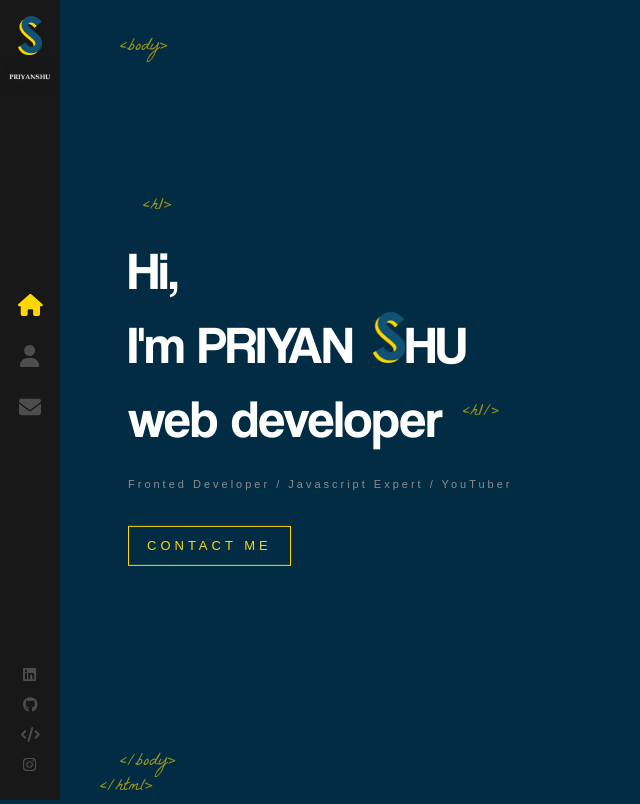
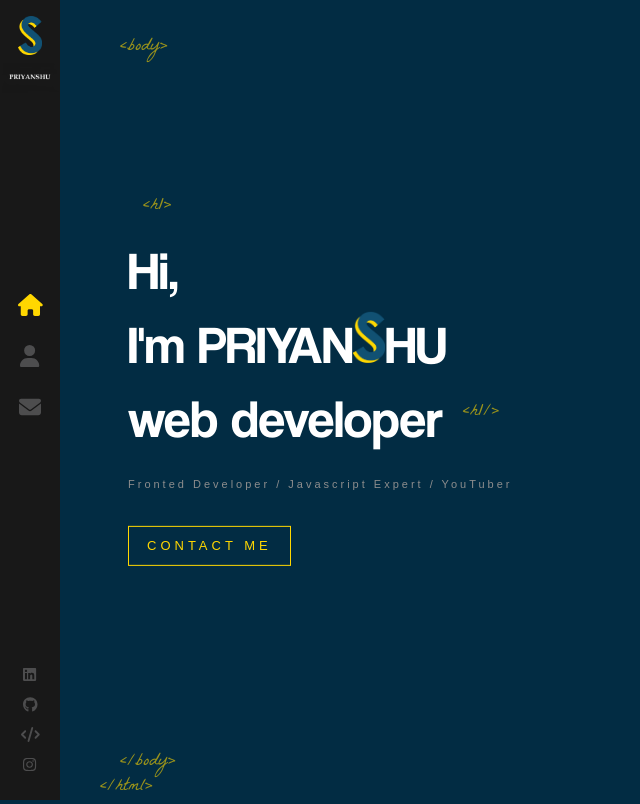
Before and after one commit to RanjanTheDoer/Priyanshu_Portfolio, a React (Create React App) app: page / in a window 1280 px wide. Shown: the whole page, without its empty margins (0-640 px from the left). Built offline with nearby package versions, Linux system fonts and the light colour scheme.

Commit message:
Priyanshu logo set

```diff
--- a/src/components/Home/index.js
+++ b/src/components/Home/index.js
@@ -2,9 +2,7 @@ import { Link } from 'react-router-dom'
 import LogoTitle from '../../assests/images/logo-s.png'
 import './index.scss';
 const Home = () => {
-   /* const [letterClass,setLetterClass]= useState('text-animate')
-    const nameArray =['P','R','I','Y','A','N','H','U']
-    const jobArray =['w','e','b',' ','d','e','v','e','l','o','p','e','r','.'] */
+
     return(
         <div className="container home-page">
             <div className="text-zone" >
--- a/src/components/Home/index.scss
+++ b/src/components/Home/index.scss
@@ -42,7 +42,6 @@
 
         img{
             width: 32px;
-            margin-left: 20px;
             opacity: 0;
             height: auto;
             animation: rotateIn 1s linear both;
```
